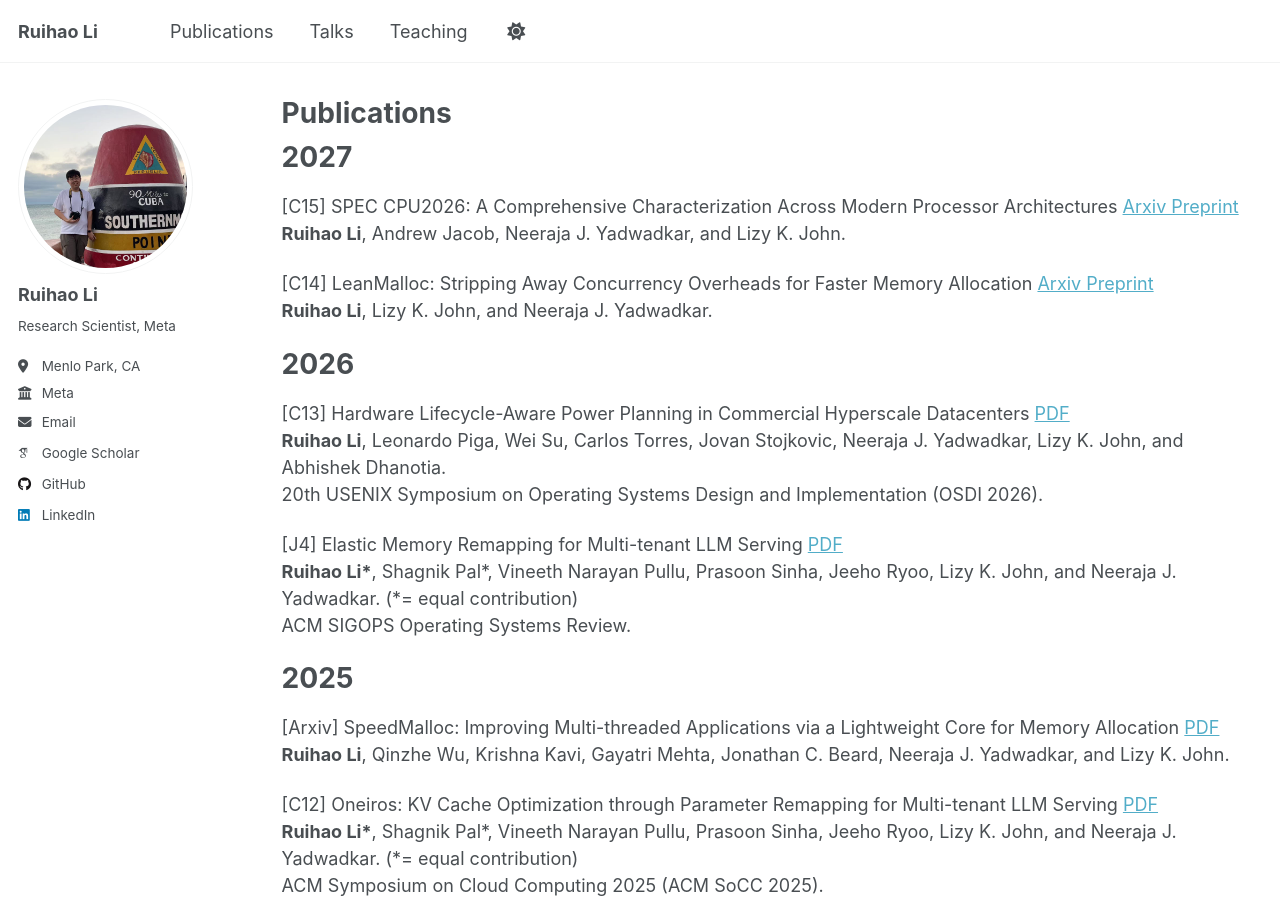
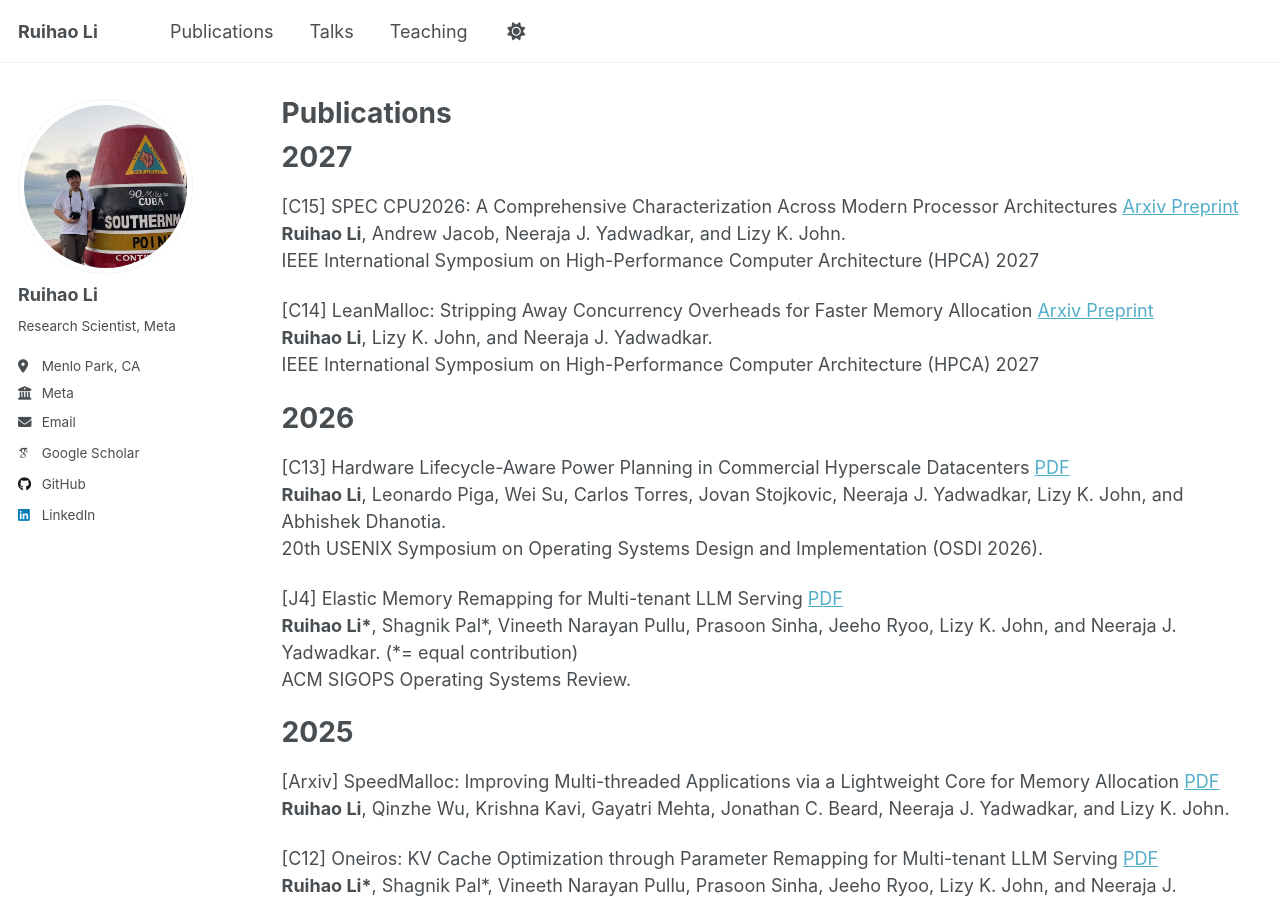
Before and after one commit to lrh12580/lrh12580.github.io, a Jekyll site: the page built from _publications/publications.md, in a window 1280 px wide and 900 px high. Built offline with Jekyll 4.4.1, drawn with Linux system fonts in a browser that asks for light colours; some web fonts are replaced.

Commit message:
add HPCA 2027

```diff
--- a/_publications/publications.md
+++ b/_publications/publications.md
@@ -9,9 +9,11 @@ author_profile: true
 ======
 [C15] SPEC CPU2026: A Comprehensive Characterization Across Modern Processor Architectures [Arxiv Preprint](https://arxiv.org/pdf/2605.03713) <br>
 **Ruihao Li**, Andrew Jacob, Neeraja J. Yadwadkar, and Lizy K. John. <br>
+IEEE International Symposium on High-Performance Computer Architecture (HPCA) 2027
 
 [C14] LeanMalloc: Stripping Away Concurrency Overheads for Faster Memory Allocation [Arxiv Preprint](https://arxiv.org/pdf/2510.10219) <br>
 **Ruihao Li**, Lizy K. John, and Neeraja J. Yadwadkar. <br>
+IEEE International Symposium on High-Performance Computer Architecture (HPCA) 2027
 
 2026
 ======
```
